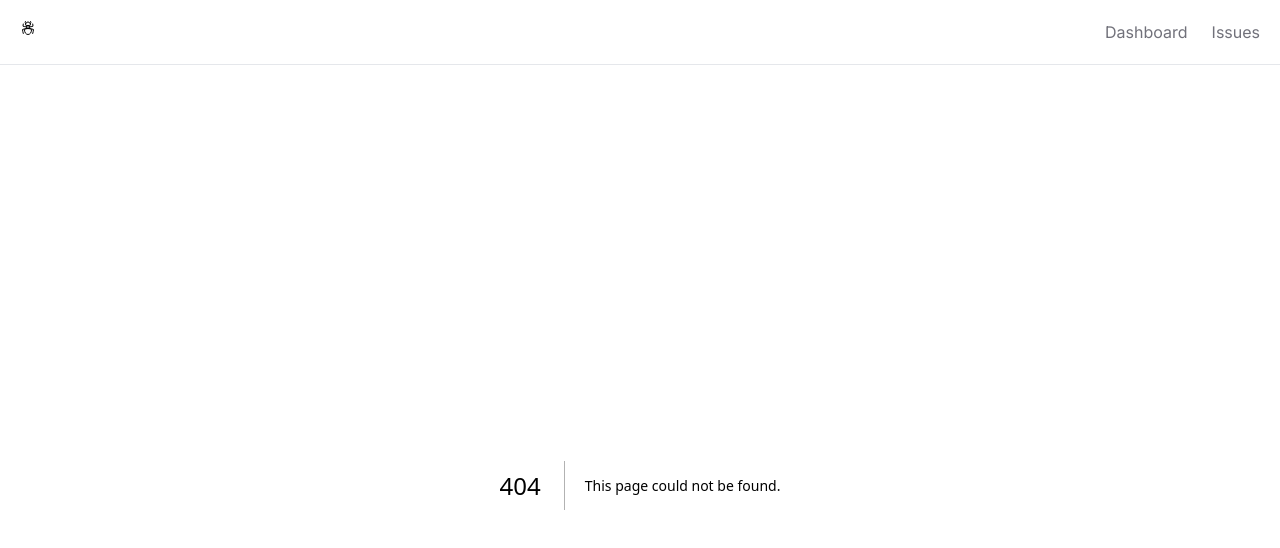
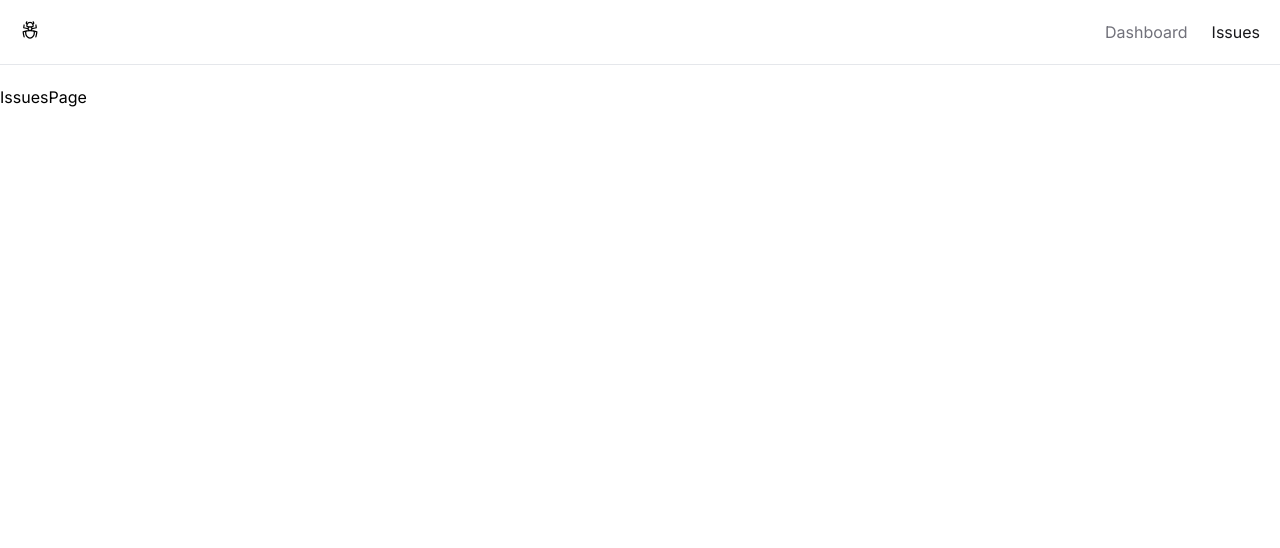
Before and after one commit to Rashad-Stack/issue_tracker, a Next.js app: page /issues in a window 1280 px wide. Before the commit this address had no page. Shown: the top 548 px of the page. Built offline with nearby package versions, Linux system fonts and the light colour scheme.

Commit message:
style the active link in the navbar

```diff
--- a/app/Header.tsx
+++ b/app/Header.tsx
@@ -1,23 +1,30 @@
+"use client";
+
+import classNames from "classnames";
 import Link from "next/link";
+import { usePathname } from "next/navigation";
 import { HiOutlineBugAnt } from "react-icons/hi2";
+
 export default function Header() {
-  const links = [
-    { href: "/", label: "Dashboard" },
-    { href: "/issues", label: "Issues" },
-  ];
+  const currentPath = usePathname();
 
   return (
-    <header className="border-b mb-5">
-      <nav className="flex justify-between p-5 max-w-7xl mx-auto">
+    <header className="mb-5 border-b">
+      <nav className="mx-auto flex max-w-7xl justify-between p-5">
         <Link href="/">
-          <HiOutlineBugAnt />
+          <HiOutlineBugAnt className="text-xl" />
         </Link>
         <ul className="flex space-x-6">
           {links.map(({ href, label }) => (
             <li key={`${href}${label}`}>
               <Link
                 href={href}
-                className="text-zinc-500 hover:text-zinc-800 transition-colors">
+                className={classNames({
+                  "text-zinc-900": currentPath === href,
+                  "text-zinc-500": currentPath !== href,
+                  "transition-colors hover:text-zinc-800": true,
+                })}
+              >
                 {label}
               </Link>
             </li>
@@ -27,3 +34,8 @@ export default function Header() {
     </header>
   );
 }
+
+const links = [
+  { href: "/", label: "Dashboard" },
+  { href: "/issues", label: "Issues" },
+];
--- /dev/null
+++ b/app/issues/page.tsx
@@ -0,0 +1,3 @@
+export default function IssuesPage() {
+  return <div>IssuesPage</div>;
+}
--- a/package.json
+++ b/package.json
@@ -13,6 +13,7 @@
     "@types/react": "18.2.37",
     "@types/react-dom": "18.2.15",
     "autoprefixer": "10.4.16",
+    "classnames": "^2.3.2",
     "eslint": "8.53.0",
     "eslint-config-next": "14.0.2",
     "next": "14.0.2",
@@ -22,5 +23,9 @@
     "react-icons": "^4.11.0",
     "tailwindcss": "3.3.5",
     "typescript": "5.2.2"
+  },
+  "devDependencies": {
+    "prettier": "^3.1.0",
+    "prettier-plugin-tailwindcss": "^0.5.7"
   }
 }
```
Also changed, not shown: 2 other files (tests, documents, lock files or other folders).
